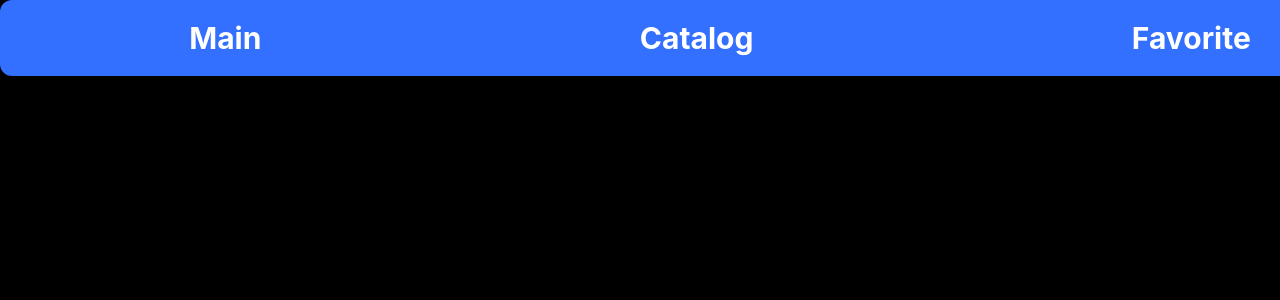
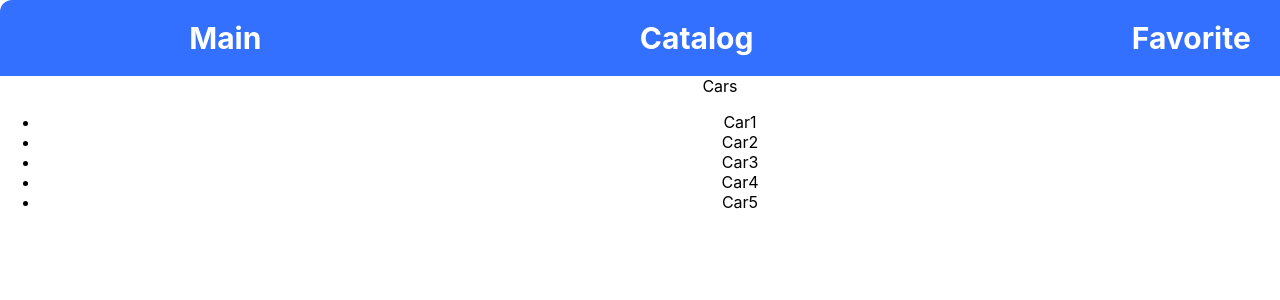
Before and after one commit to PotiykoEvgenij/cars-for-rent, a React (Create React App) app: page /cars-for-rent/cars in a window 1280 px wide. Shown: the top 300 px of the page. Built offline with nearby package versions, Linux system fonts and the light colour scheme.

Commit message:
update styles

```diff
--- a/src/components/SharedLayout/SharedLayout.module.css
+++ b/src/components/SharedLayout/SharedLayout.module.css
@@ -3,7 +3,7 @@
     text-decoration: none;
     display: flex;
     justify-content: space-around;
-    border-radius: 12px;
+    border-radius: 12px 12px 0 0;
 }
 
 .NavLink {
--- a/src/index.css
+++ b/src/index.css
@@ -1,6 +1,6 @@
-html {
+/* html {
   background-color: black;
-}
+} */
 
 /* root {
   width: 1440px;
--- a/src/pages/Cars/Cars.jsx
+++ b/src/pages/Cars/Cars.jsx
@@ -1,10 +1,11 @@
 import React from "react";
 import CarsCard from "../../components/carsCard/CarsCard";
+import styles from "./Cars.module.css"
 
 
 export default function Cars() {
     return (
-        <div>
+        <div className={styles.wrapper}>
             <div>Cars</div>
             <CarsCard />
         </div>
--- /dev/null
+++ b/src/pages/Cars/Cars.module.css
@@ -0,0 +1,3 @@
+/* html {
+    background-color: white;
+} */
--- a/src/pages/mainPage/mainPage.module.css
+++ b/src/pages/mainPage/mainPage.module.css
@@ -1,3 +1,7 @@
+/* html {
+    background-color: black;
+} */
+
 .wrapper {
     height: 1080px;
     background-image: url('https://i.pinimg.com/originals/36/51/6f/36516f965aab71e9cce554f79e1da8dd.jpg');
```
